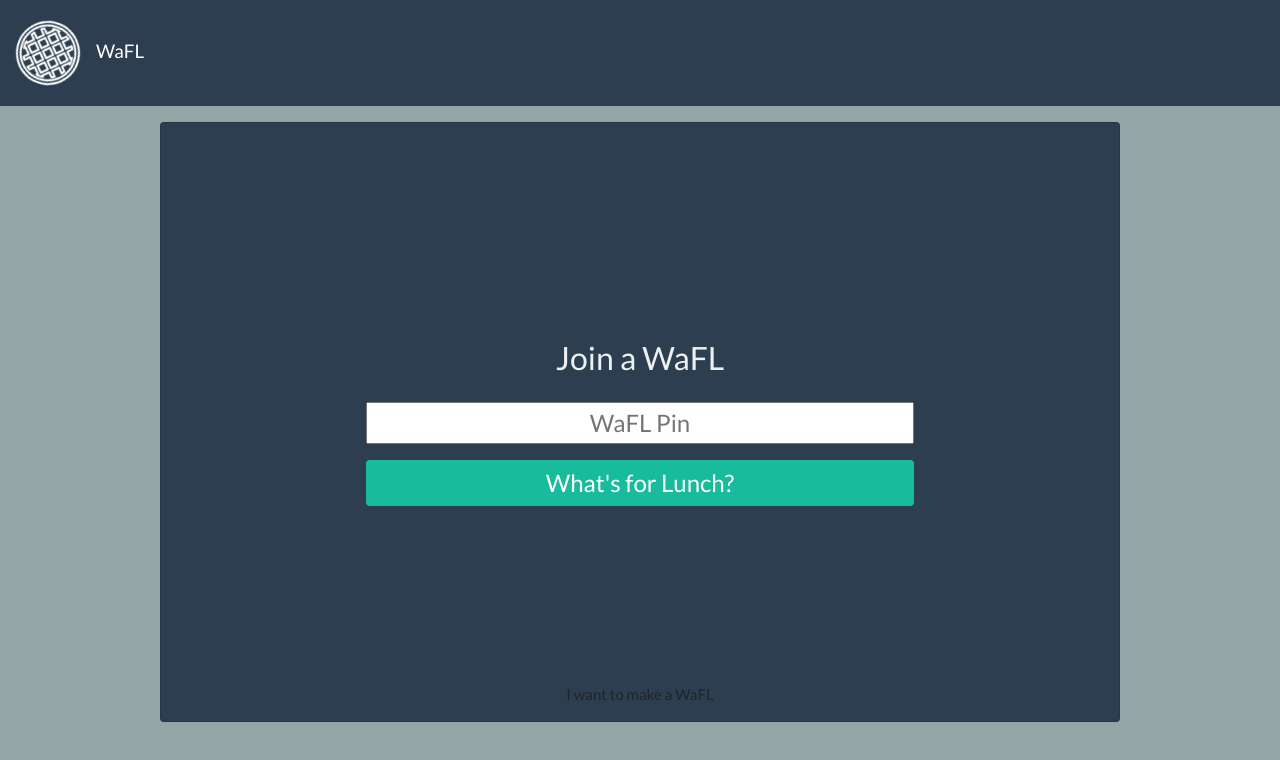
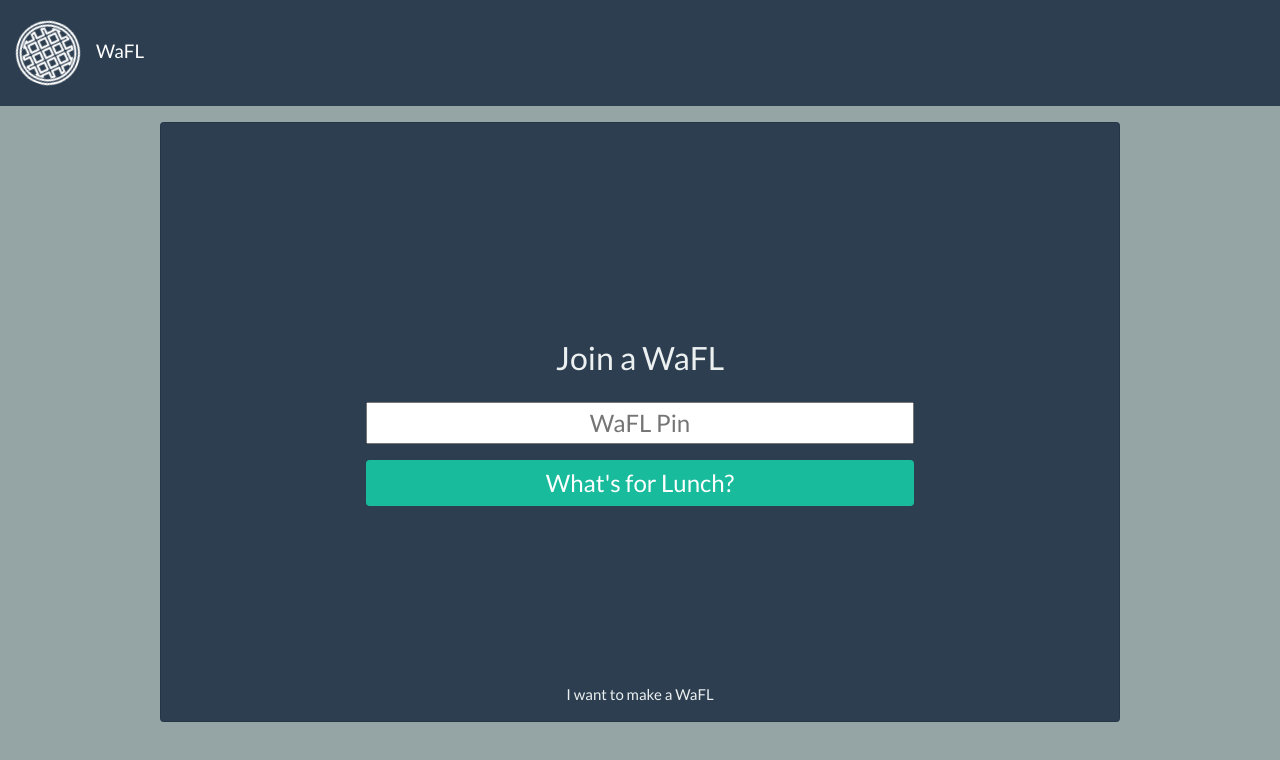
Before and after one commit to AnErrantRake/bcw-capstone, a Vue app in the folder client/: page /#/login in a window 1280 px wide. Shown: the top 760 px of the page. Built offline with nearby package versions, Linux system fonts and the light colour scheme; no server answers.

Commit message:
#101 - Updates coloring for new theme

```diff
--- a/client/src/components/UserCreds.vue
+++ b/client/src/components/UserCreds.vue
@@ -13,7 +13,8 @@
         <button class="col-12 btn btn-success btn-sm" type="submit">{{registering ? 'Create' : 'Login'}}</button>
       </div>
     </form>
-    <p class="col-12 text-center my-2" @click="toggleRegister">I {{registering ? 'have' : 'need'}} an account</p>
+    <p class="col-12 text-center my-2 text-light" @click="toggleRegister">I {{registering ? 'have' : 'need'}} an account
+    </p>
   </div>
 </template>
 
--- a/client/src/views/Login.vue
+++ b/client/src/views/Login.vue
@@ -13,7 +13,8 @@
             </div>
           </form>
         </div>
-        <p class="actionText" @click="toggleDisplayLogin">I want to {{displayLogin ? 'join' : 'make'}} a WaFL</p>
+        <p class="actionText text-light" @click="toggleDisplayLogin">I want to {{displayLogin ? 'join' : 'make'}} a WaFL
+        </p>
       </div>
     </div>
   </div>
```
